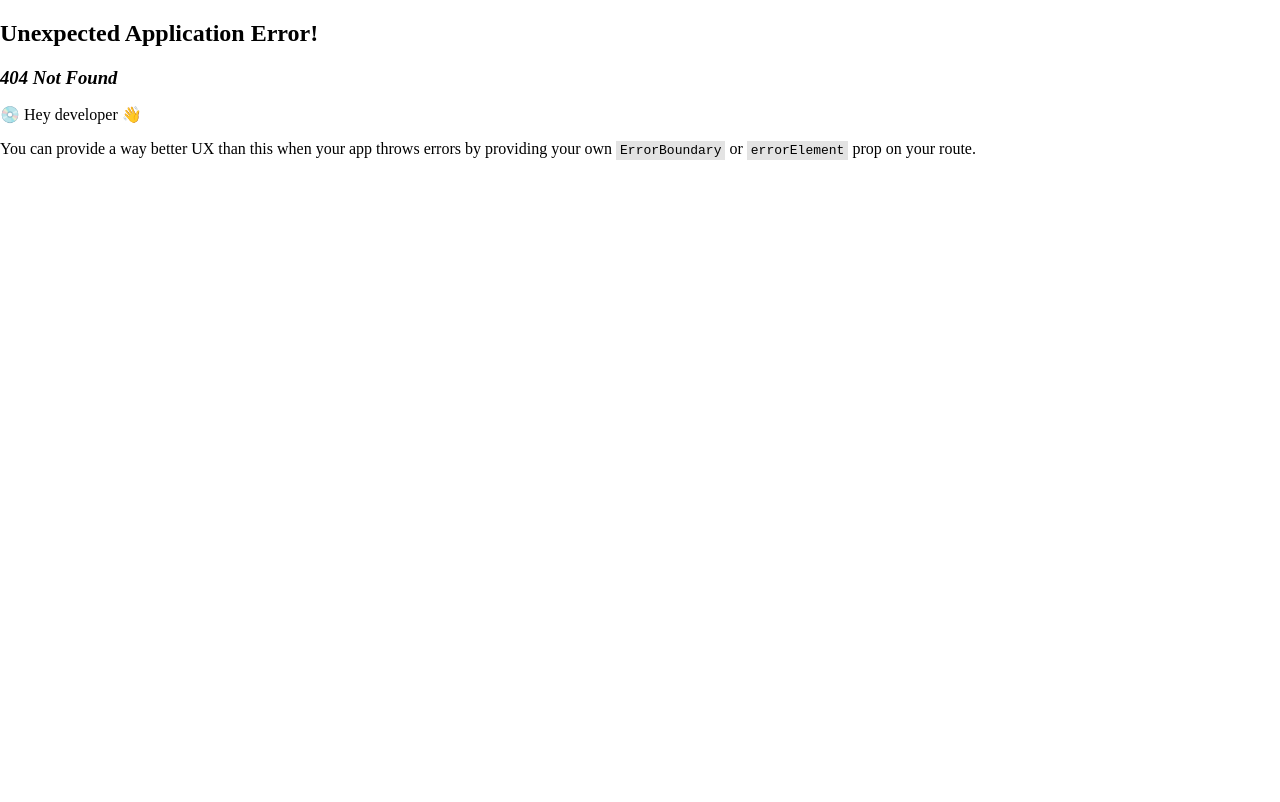
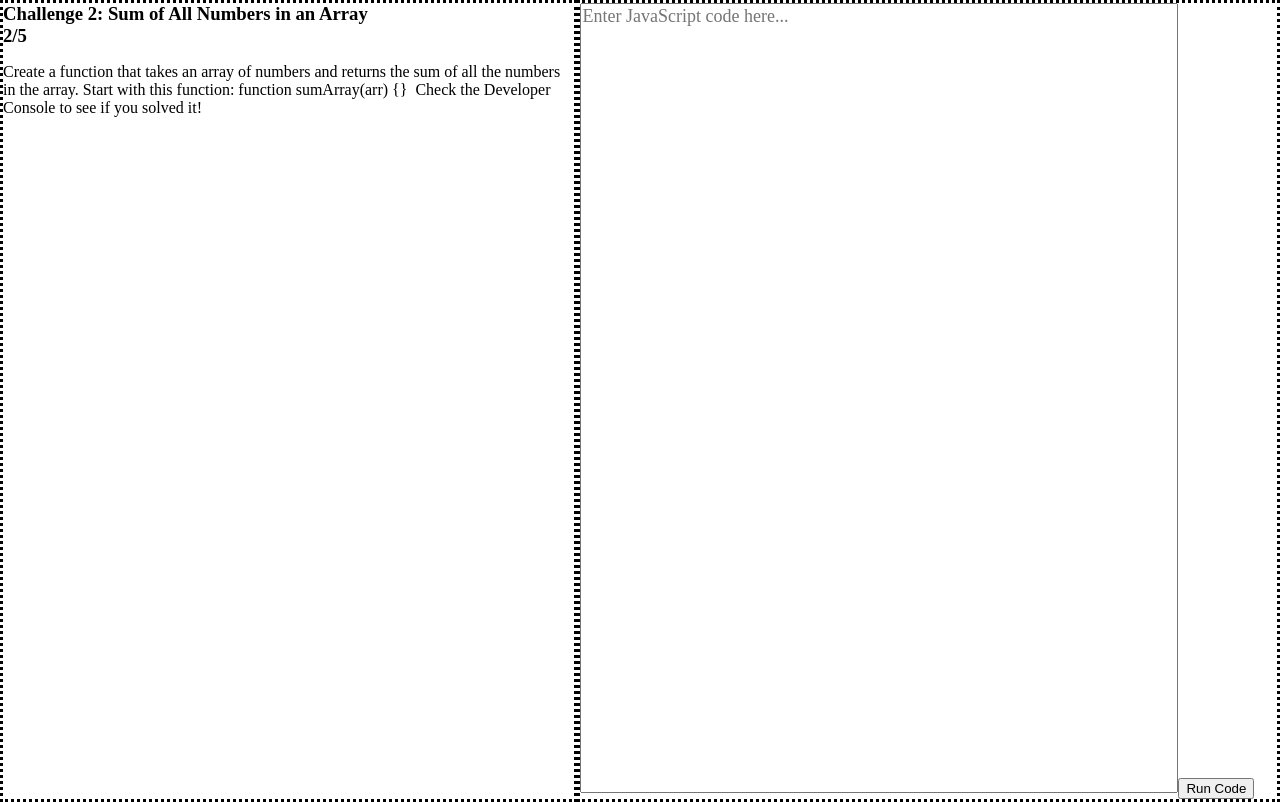
Before and after one commit to MarkDemidovs/-manabucode, a React (Vite) app in the folder frontend/: page /C2 in a window 1280 px wide. Before the commit this address had no page. Built offline with nearby package versions, Linux system fonts and the light colour scheme; a web font is replaced by a local one.

Commit message:
Completed C2

```diff
--- a/frontend/src/App.jsx
+++ b/frontend/src/App.jsx
@@ -14,7 +14,7 @@ export default function App() {
       <div id="cWindow">
         <div id="row1C">
 			<Panel title={'Challenge 1'} link={"C1"} difficulty={"1/5"} description={"Write a function that takes a string as input and returns the string reversed."}/>
-			<Panel title={'Challenge 2'}  link={"C2"} difficulty={"2/5"} description={"Lorem ipsum dolor sit amet, consectetur adipiscing elit. Phasellus luctus tellus vitae ipsum ultrices, id facilisis urna ultrices. Pellentesque vehicula dignissim magna vitae rutrum. "}/>
+			<Panel title={'Challenge 2'}  link={"C2"} difficulty={"2/5"} description={"Create a function that takes an array of numbers and returns the sum of all the numbers in the array."}/>
 			<Panel title={'Challenge 3'} link={"C3"} difficulty={"3/5"} description={"Lorem ipsum dolor sit amet, consectetur adipiscing elit. Phasellus luctus tellus vitae ipsum ultrices, id facilisis urna ultrices. Pellentesque vehicula dignissim magna vitae rutrum. "}/>
 
 		</div>
--- a/frontend/src/challanges/C2.jsx
+++ b/frontend/src/challanges/C2.jsx
@@ -0,0 +1,17 @@
+import CodePanel from "./codePanel";
+import InfoPanel from "./infoPanel";
+
+export default function C2() {
+	return (
+		<>
+			<div className="testPanels">
+				<InfoPanel title={"Challenge 2: Sum of All Numbers in an Array"} description={
+                    "Create a function that takes an array of numbers and returns the sum of all the numbers in the array. Start with this function: function sumArray(arr) {}  Check the Developer Console to see if you solved it!"
+                    } difficulty={"2/5"}/>
+				<CodePanel defaultExecutionCode={'return sumArray([1,2,3,4])'} shouldBe={10} />
+
+
+			</div>
+		</>
+	)
+}
--- a/frontend/src/challanges/codePanel.jsx
+++ b/frontend/src/challanges/codePanel.jsx
@@ -14,9 +14,22 @@ export default function CodePanel({ defaultExecutionCode, shouldBe }) {
 
             const result = new Function(wrappedCode)();
             console.log("Result:", result);
-            console.log("Should be:", "Stop trying to cheat!"); //shouldBe
+            console.log("Should be:", shouldBe);
 
-            if (result === shouldBe.trim()) {
+            // Normalize values for comparison
+            const normalizeValue = (value) => {
+                if (typeof value === 'string') {
+                    return value.trim(); // Trim strings
+                } else if (value instanceof Object) {
+                    return JSON.stringify(value); // Convert objects to strings
+                }
+                return value; // Return numbers and booleans as is
+            };
+
+            const normalizedResult = normalizeValue(result);
+            const normalizedShouldBe = normalizeValue(shouldBe);
+
+            if (normalizedResult === normalizedShouldBe) {
                 console.log("Solved!");
             } else {
                 console.log("Not Solved!");
--- a/frontend/src/main.jsx
+++ b/frontend/src/main.jsx
@@ -10,6 +10,7 @@ import Log from './Log.jsx';
 import App from './App.jsx'
 import './index.css'
 import C1 from './challanges/C1.jsx';
+import C2 from './challanges/C2.JSX';
 
 const router = createBrowserRouter([
   {
@@ -28,6 +29,9 @@ const router = createBrowserRouter([
   }, {
     path: "C1",
     element: <C1/>
+  }, {
+    path: "C2",
+    element: <C2 />
   }
 
 ]);
```
